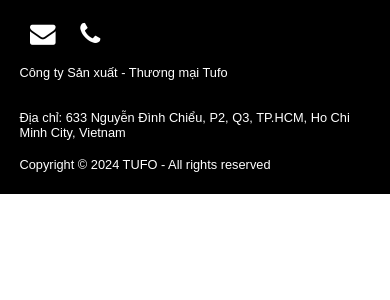
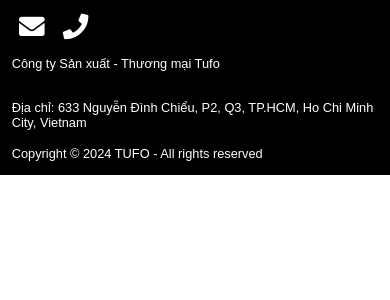
Before and after one commit to KieuOanhUIT/DOAN_QLDA, a PHP site: page /footer.html in a window 390 px wide. Shown: the top 300 px of the page. Run offline with PHP 8.4, Linux system fonts and the light colour scheme.

Commit message:
header footer done

```diff
--- a/pages/Header_Footer/footer.css
+++ b/pages/Header_Footer/footer.css
@@ -5,16 +5,17 @@
 
   .footer{
   background:#000;
-  padding:20px 0px;
+  padding:0.5px 0px;
   font-family: 'Play', sans-serif;
   text-align:center;
-  margin-bottom: 0;
+  margin: 0px;
+  bottom: 0;
   }
 
   .footer .row{
   width:100%;
-  margin:0.4% 0%;
-  padding:0.4% 0%;
+  margin:0% 0%;
+  padding:0.5% 0%;
   color:#fff;
   font-size:0.8em;
   }
@@ -35,7 +36,7 @@
 
   .footer .row ul li{
   display:inline-block;
-  margin:0px 30px;
+  margin:0px 20px;
   }
 
   .footer .row a i{
@@ -46,14 +47,14 @@
   @media (max-width:720px){
   .footer{
   text-align:left;
-  padding:5%;
+  padding:3%;
   }
   .footer .row ul li{
   display:block;
-  margin:10px 0px;
+  margin:5px 0px;
   text-align:left;
   }
   .footer .row a i{
-  margin:0% 3%;
+  margin:0% 2%;
   }
   }
--- a/pages/Header_Footer/footer.html
+++ b/pages/Header_Footer/footer.html
@@ -5,7 +5,8 @@
   <meta charset="UTF-8" />
   <title>Footer</title>
   <meta name="viewport" content="width=device-width, initial-scale=1" />
-  <link rel="stylesheet" href="https://cdnjs.cloudflare.com/ajax/libs/font-awesome/4.7.0/css/font-awesome.min.css">
+  <!-- <link rel="stylesheet" href="https://cdnjs.cloudflare.com/ajax/libs/font-awesome/4.7.0/css/font-awesome.min.css"> -->
+  <link rel="stylesheet" href="https://cdnjs.cloudflare.com/ajax/libs/font-awesome/5.15.4/css/all.min.css" />
 
 </head>
 <link rel="stylesheet" href="footer.css" />
@@ -18,7 +19,7 @@
     </div>
 
     <div class="row">
-      <p style padding="10">Công ty Sản xuất - Thương mại Tufo</p>
+      <p >Công ty Sản xuất - Thương mại Tufo</p>
     </div>
     <div class="row">
       <p>Địa chỉ: 633 Nguyễn Đình Chiểu, P2, Q3, TP.HCM, Ho Chi Minh City, Vietnam</p>
--- a/pages/Header_Footer/header.css
+++ b/pages/Header_Footer/header.css
@@ -72,6 +72,9 @@
   min-width: initial;
   padding: 0.5rem;
 }
+li {
+  list-style: none;
+}
 
 
 /*
@@ -79,7 +82,7 @@
 ** Tweak as per your needs **
 */
 .brand {
-    font-weight: bold;
+  font-weight: bold;
     font-size: 20px; }
 
   .site-header {
--- a/pages/Header_Footer/header.html
+++ b/pages/Header_Footer/header.html
@@ -24,8 +24,8 @@
           <li class="nav__item"><a href="#">Trang chủ</a></li>
           <li class="nav__item"><a href="#">Quy định</a></li>
           <li class="nav__item"><a href="#">Xử lý yêu cầu</a></li>
-          <li class="nav__item"><a href="#">Lịch</a></li>
-          <li class="nav__item"><a href="#">Quản lý nhân viên</a></li>
+          <li class="nav__item"><a href="/pages/LichPhong/LichPhong.html">Lịch</a></li>
+          <li class="nav__item"><a href="/pages/QLNV/QLNV.html">Quản lý nhân viên</a></li>
           <li class="nav__item"><a href="#">Nhân viên</a></li>
         </ul>
       </nav>
```
